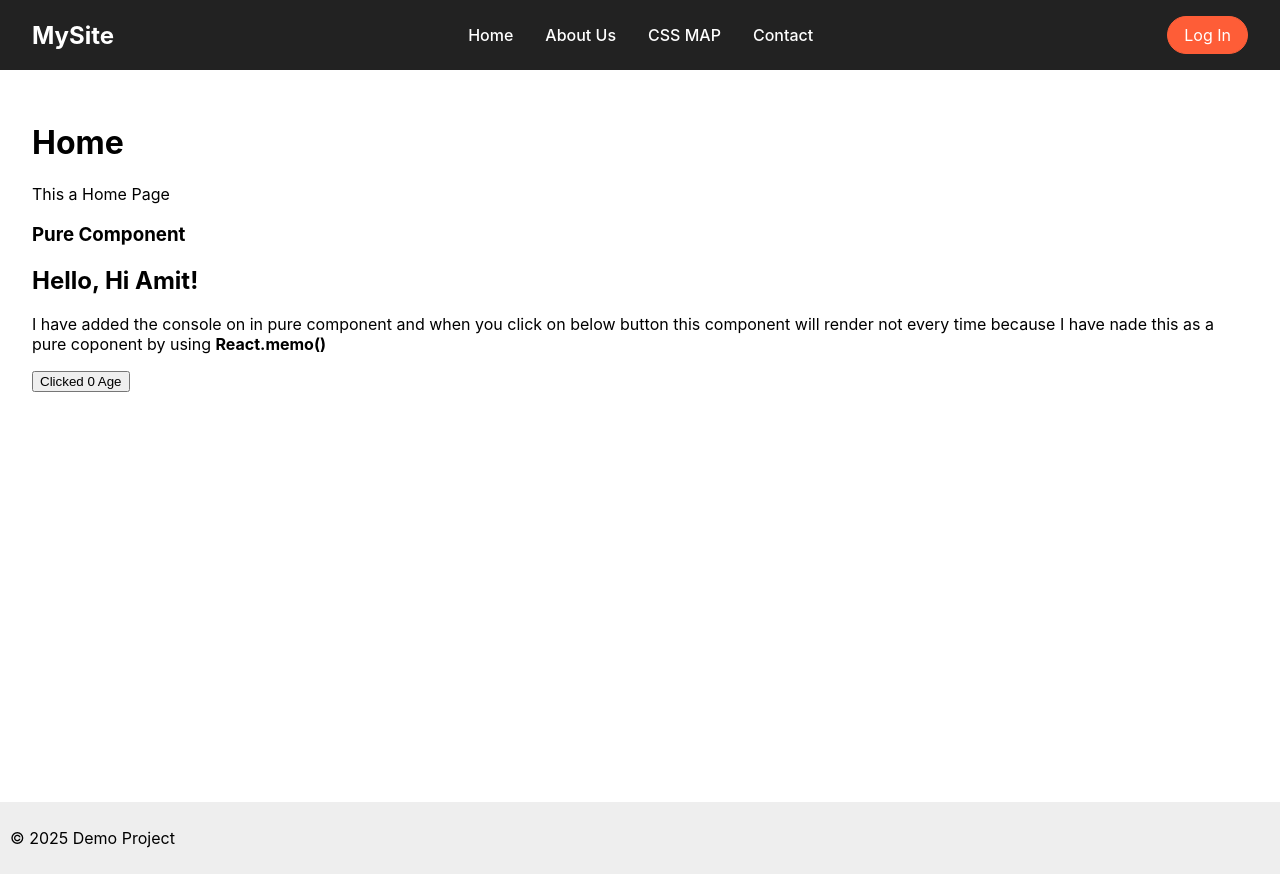
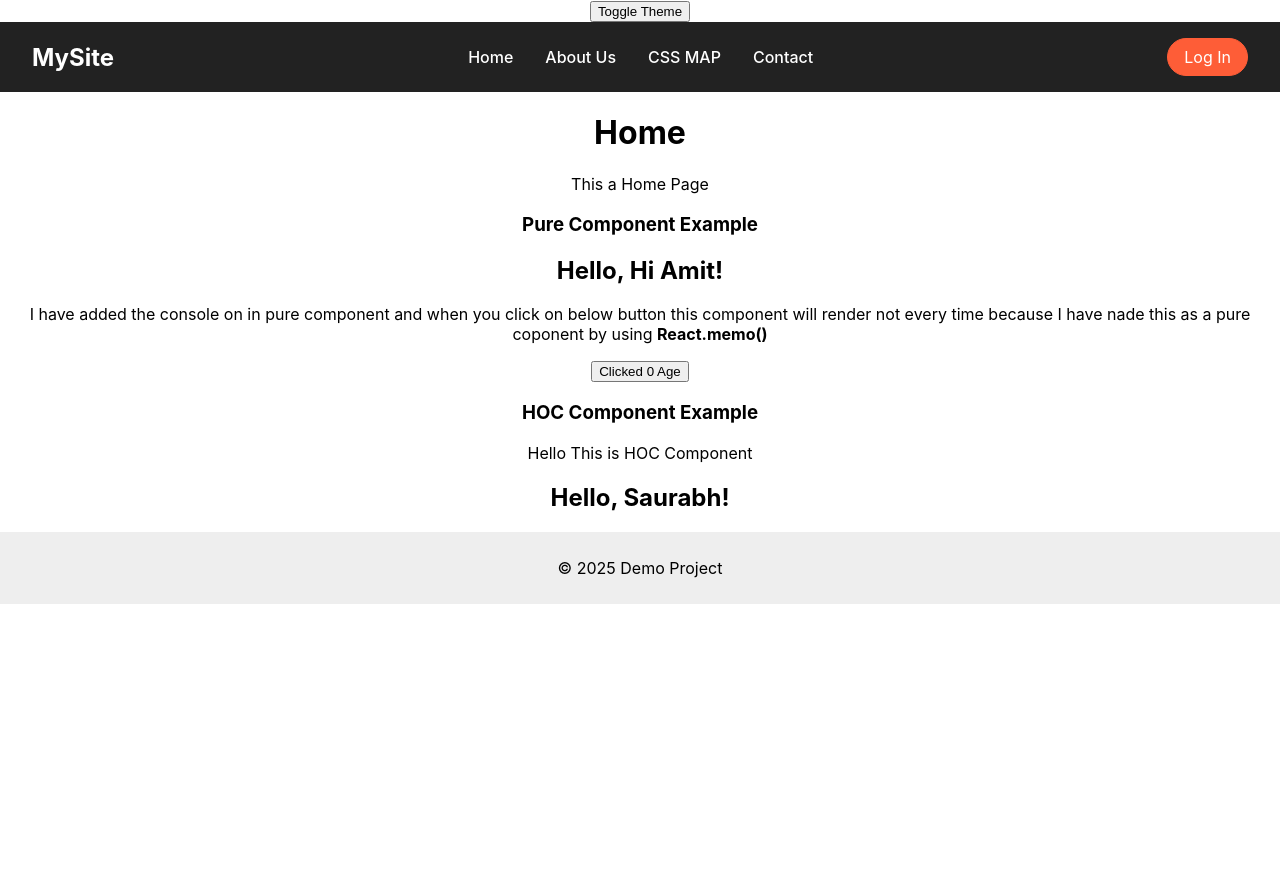
Before and after one commit to amitnintelligrape/GrowthFY26H1, a React (Create React App) app in the folder react-js-growth/: page / in a window 1280 px wide. After the commit the page ends 800 px from the top, so only its background shows below. Built offline with nearby package versions, Linux system fonts and the light colour scheme.

Commit message:
modified and added files

```diff
--- a/react-js-growth/src/App.js
+++ b/react-js-growth/src/App.js
@@ -1,16 +1,19 @@
-import React, { useState } from 'react';
+import React, { useState, useContext, lazy, Suspense } from 'react';
 import { BrowserRouter as Router, Routes, Route, Navigate } from 'react-router-dom';
 import Header from './Components/Header';
 import Footer from './Components/Footer';
-import Home from './pages/Home';
-import About from './pages/About';
-import Login from './pages/Login';
-import Dashboard from './pages/Dashboard';
 import Map from './pages/Map';
 import './scss/css/style.min.css';
+import { ThemeContext } from './Components/ThemeContext';
+
+const Home = lazy(() => import('./pages/Home'));
+const About = lazy(() => import('./pages/About'));
+const Login = lazy(() => import('./pages/Login'));
+const Dashboard = lazy(() => import('./pages/Dashboard'));
+
 function App() {
   const [token, setToken] = useState(localStorage.getItem('Token') || null);
-
+  const {theme, toggleTheme} = useContext(ThemeContext);
   const handleLoginSuccess = (newToken) => {
     //console.log(newToken);
     localStorage.setItem('Token', newToken);
@@ -23,12 +26,17 @@ function App() {
   };
   return (
     <Router>
+      <div className="App" style={{
+            background: theme === 'light' ? '#fff' : '#333',
+            color: theme === 'light' ? '#000' : '#fff',
+            textAlign: 'center',
+          }}>
+          <button onClick={toggleTheme}>Toggle Theme</button>
           <Header isLoggedIn={token} onLogout={handleLogout}/>
-      <div className="App">
+          <Suspense fallback={<div>Loading...</div>}>
             <Routes>
               <Route path="/" element={<Home />} />
               <Route path="/about" element={<About />} />
-          <Route path="/css-map" element={<Map />} />
               <Route
                 path="/login"
                 element={
@@ -43,9 +51,11 @@ function App() {
                   <Navigate to="/login" />
                 }
               />
+              <Route path="/css-map" element={<Map />} />
             </Routes>
+          </Suspense>
+        <Footer/>
       </div>
-      <Footer/>
     </Router>
   );
 }
--- a/react-js-growth/src/Components/Header.js
+++ b/react-js-growth/src/Components/Header.js
@@ -5,7 +5,7 @@ const Header = ({ isLoggedIn, onLogout })=>{
     const toggleMenu = () => setMenuOpen(!menuOpen);
     //console.log(isLoggedIn);
     return(
-        <header className="header">
+        <header className="header" >
             <div className="container">
                 <div className="logo">
                 <a href="/">MySite</a>
--- /dev/null
+++ b/react-js-growth/src/Components/Hoc.js
@@ -0,0 +1,12 @@
+import React from "react";
+
+const Hoc = (WrappedComponent) =>{
+    return(props)=>(
+        <>
+            <p>Hello This is HOC Component</p>
+            <WrappedComponent {...props} />
+        </>
+    )
+}
+
+export default Hoc;
--- /dev/null
+++ b/react-js-growth/src/Components/ThemeContext.js
@@ -0,0 +1,21 @@
+// src/Components/ThemeContext.js
+import React, { createContext, useState } from 'react';
+
+const ThemeContext = createContext();
+
+const ThemeProvider = ({ children }) => {
+  const [theme, setTheme] = useState('light');
+
+  const toggleTheme = () => {
+    setTheme((prev) => (prev === 'light' ? 'dark' : 'light'));
+  };
+
+  return (
+    <ThemeContext.Provider value={{ theme, toggleTheme }}>
+      {children}
+    </ThemeContext.Provider>
+  );
+};
+
+export { ThemeContext };
+export default ThemeProvider;
--- a/react-js-growth/src/index.js
+++ b/react-js-growth/src/index.js
@@ -4,10 +4,15 @@ import ReactDOM from 'react-dom/client';
 import './index.css';
 import App from './App';
 import reportWebVitals from './reportWebVitals';
+import ThemeProvider from './Components/ThemeContext';
 
 const root = ReactDOM.createRoot(document.getElementById('root'));
 root.render(
-    <App />
+    <React.StrictMode>
+    <ThemeProvider>
+      <App />
+    </ThemeProvider>
+  </React.StrictMode>
 );
 
 reportWebVitals();
--- a/react-js-growth/src/pages/Home.js
+++ b/react-js-growth/src/pages/Home.js
@@ -1,15 +1,20 @@
 import React, { useState } from "react";
 import PureComponent from "../Components/PureComponent";
+import HOC from "../Components/Hoc";
+const HocExample = HOC(PureComponent);
 const Home = () =>{
     const [age, setAge] = useState(0);
     return(
         <>
             <h1>Home</h1>
             <p>This a Home Page</p>
-            <h3>Pure Component</h3>
+            <h3>Pure Component Example</h3>
             <PureComponent name="Hi Amit"/>
             <p>I have added the console on in pure component and when you click on below button this component will render not every time because I have nade this as a pure coponent by using <strong>React.memo()</strong></p>
             <button onClick={() => setAge(age + 1)}>Clicked {age} Age</button>
+
+            <h3>HOC Component Example</h3>
+            <HocExample name="Saurabh" />
         </>
     );
 }
--- a/react-js-growth/src/scss/header.scss
+++ b/react-js-growth/src/scss/header.scss
@@ -20,6 +20,5 @@
   }
 }
 .App{
-  height:81vh;
-  padding: rem(32);
+  height:90vh;
 }
```
Also changed, not shown: react-js-growth/src/scss/css/style.min.css. Lines whose indentation alone changed are shown as unchanged.
